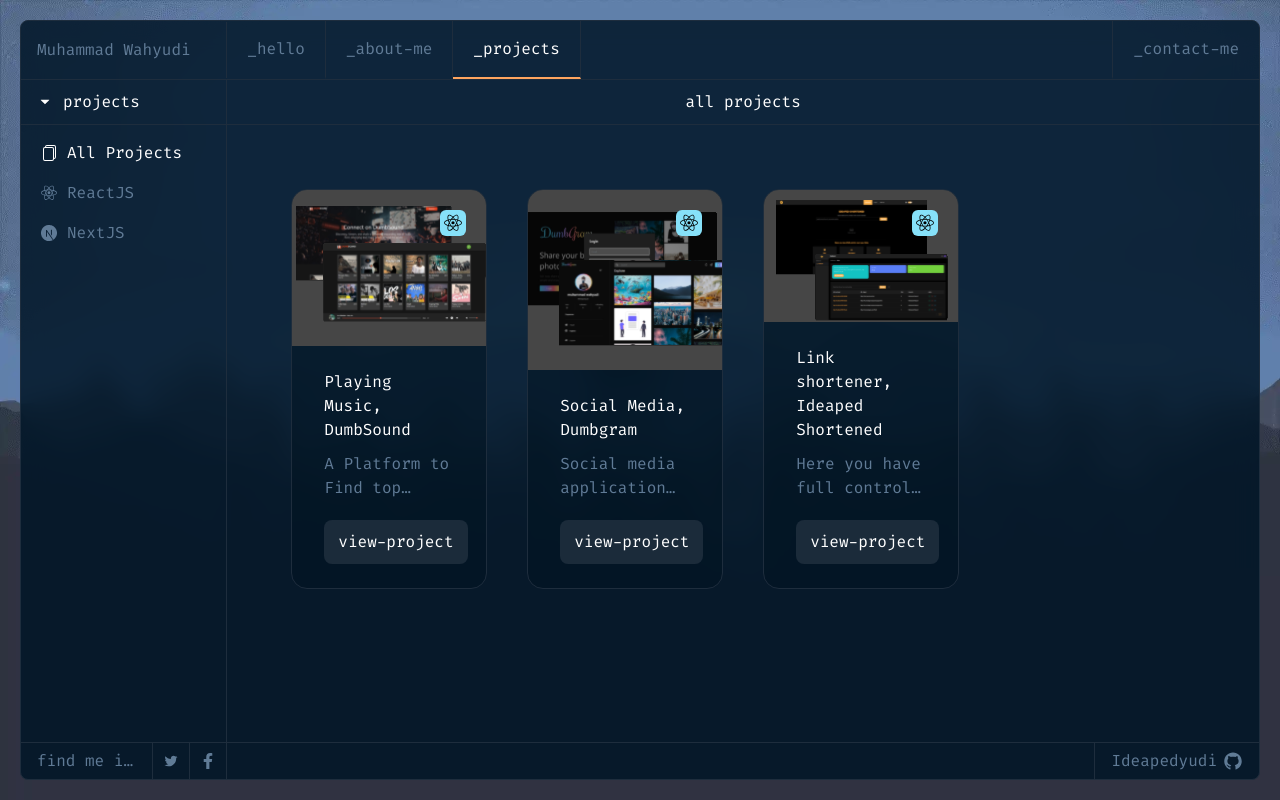
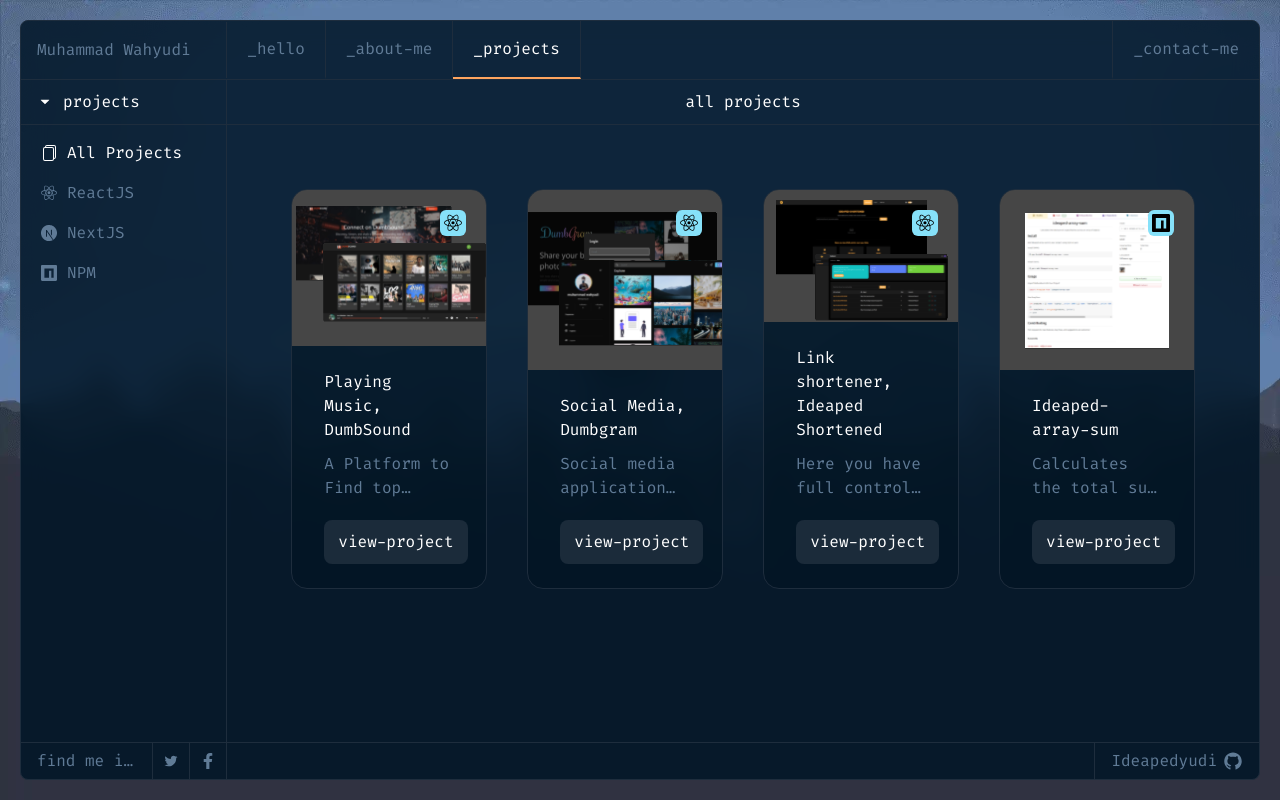
Before and after one commit to ideapedyudi/ideapedyudi-site, a React (Create React App) app: page / in a window 1280 px wide. Both pictures are taken after a click on the button "_projects". Built offline with nearby package versions, Linux system fonts and the light colour scheme.

Commit message:
add new project npm

```diff
--- a/src/data/ProjectData.json
+++ b/src/data/ProjectData.json
@@ -19,5 +19,12 @@
     "technology": "ReactJS",
     "image": "../projects/ideapedshortened.svg",
     "link": null
+  },
+  {
+    "title": "Ideaped-array-sum",
+    "description": "Calculates the total sum of a specified key across an array of objects.",
+    "technology": "NPM",
+    "image": "../projects/ideaped-array-sum.svg",
+    "link": "https://www.npmjs.com/package/ideaped-array-sum?activeTab=readme"
   }
 ]
--- a/src/pages/Projects.jsx
+++ b/src/pages/Projects.jsx
@@ -1,10 +1,10 @@
 import { Dialog, Transition } from "@headlessui/react";
-import { AiFillHtml5 } from "@react-icons/all-files/ai/AiFillHtml5";
 import { BsFiles } from "@react-icons/all-files/bs/BsFiles";
 import { GoTriangleDown } from "@react-icons/all-files/go/GoTriangleDown";
 import { GrReactjs } from "@react-icons/all-files/gr/GrReactjs";
-import { SiBlender } from "@react-icons/all-files/si/SiBlender";
 import { SiNextDotJs } from "@react-icons/all-files/si/SiNextDotJs";
+import { SiNpm } from "@react-icons/all-files/si/SiNpm";
+
 import { motion } from "framer-motion";
 import { Fragment, useState } from "react";
 import datas from "../data/ProjectData.json";
@@ -76,6 +76,16 @@ export default function Projects() {
                 <span>NextJS</span>
               </button>
             </div>
+            <div className="flex items-center gap-6">
+              <button
+                className={`flex items-center gap-2.5 cursor-pointer transition-colors hover:text-white w-full ${filter === "NextJS" ? "text-white" : "text-[#607B96]"
+                  }`}
+                onClick={() => setFilter("NPM")}
+              >
+                <SiNpm />
+                <span>NPM</span>
+              </button>
+            </div>
           </Transition>
         </div>
         <div className="lg:col-span-10 md:col-span-9 col-span-full flex items-start justify-center lg:p-16 md:p-8 p-4 overflow-y-auto scrollbar-none">
@@ -108,17 +118,14 @@ const Card = ({ data }) => {
   const [isOpen, setIsOpen] = useState(false);
 
   function generateIcon(value) {
+    if (value.includes("ReactJS")) {
+      return <GrReactjs />;
+    }
     if (value.includes("NextJS")) {
       return <SiNextDotJs />;
     }
-    if (value.includes("Blender")) {
-      return <SiBlender />;
-    }
-    if (value.includes("ReactJS")) {
-      return <GrReactjs />;
-    }
-    if (value.includes("HTML")) {
-      return <AiFillHtml5 />;
+    if (value.includes("NPM")) {
+      return <SiNpm />;
     }
   }
 
```
Also changed, not shown: public/projects/ideaped-array-sum.svg (added).
